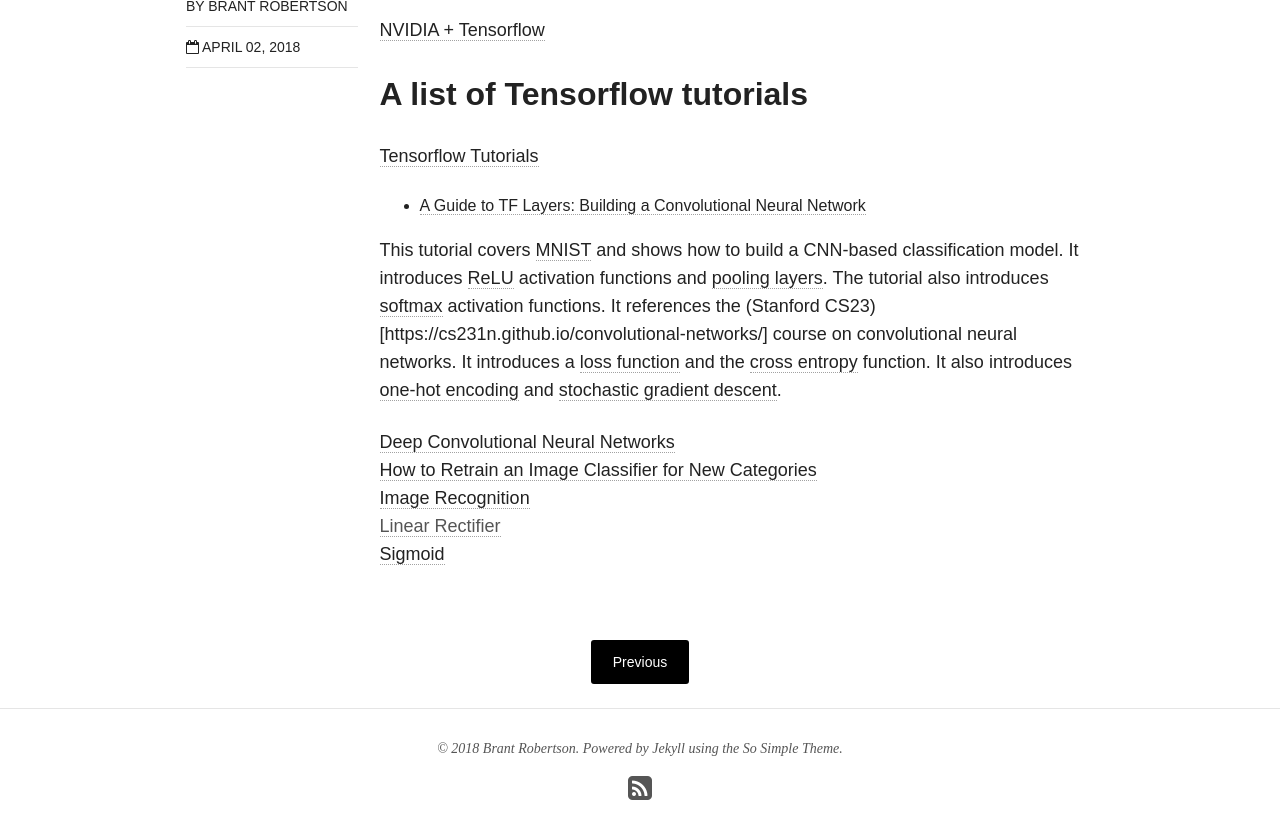
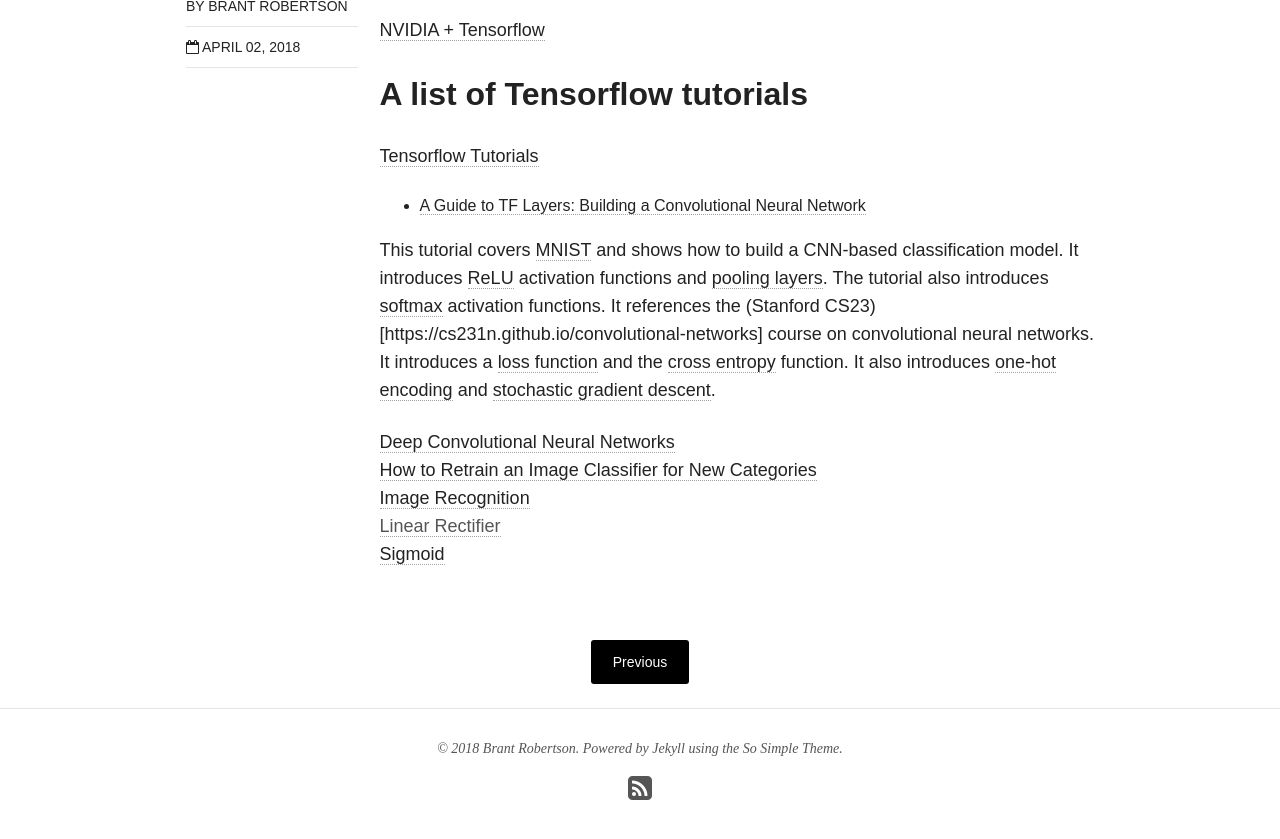
Before and after one commit to brantr/brantr.github.io, a Jekyll site: the page built from _posts/blog/2018-04-02-tensorflow.md, in a window 1280 px wide and 900 px high, scrolled down 746 px. Shown: the top 839 px of the window. Built offline with Jekyll 4.4.1, drawn with Linux system fonts in a browser that asks for light colours; nearby versions of some CDN libraries.

Commit message:
Fixed minor html typo.

```diff
--- a/_posts/blog/2018-04-02-tensorflow.md
+++ b/_posts/blog/2018-04-02-tensorflow.md
@@ -18,7 +18,7 @@
 
 * [A Guide to TF Layers: Building a Convolutional Neural Network](https://www.tensorflow.org/tutorials/layers)
 
-This tutorial covers [MNIST](http://yann.lecun.com/exdb/mnist) and shows how to build a CNN-based classification model. It introduces [ReLU](https://en.wikipedia.org/wiki/Rectifier_(neural_networks)) activation functions and [pooling layers](https://en.wikipedia.org/wiki/Convolutional_neural_network#Pooling_layer). The tutorial also introduces [softmax](https://en.wikipedia.org/wiki/Softmax_function) activation functions. It references the (Stanford CS23)[https://cs231n.github.io/convolutional-networks/] course on convolutional neural networks. It introduces a [loss function](https://en.wikipedia.org/wiki/Loss_function) and the [cross entropy](https://en.wikipedia.org/wiki/Cross_entropy) function. It also introduces [one-hot encoding](https://www.quora.com/What-is-one-hot-encoding-and-when-is-it-used-in-data-science) and [stochastic gradient descent](https://en.wikipedia.org/wiki/Stochastic_gradient_descent).
+This tutorial covers [MNIST](http://yann.lecun.com/exdb/mnist) and shows how to build a CNN-based classification model. It introduces [ReLU](https://en.wikipedia.org/wiki/Rectifier_(neural_networks)) activation functions and [pooling layers](https://en.wikipedia.org/wiki/Convolutional_neural_network#Pooling_layer). The tutorial also introduces [softmax](https://en.wikipedia.org/wiki/Softmax_function) activation functions. It references the (Stanford CS23)[https://cs231n.github.io/convolutional-networks] course on convolutional neural networks. It introduces a [loss function](https://en.wikipedia.org/wiki/Loss_function) and the [cross entropy](https://en.wikipedia.org/wiki/Cross_entropy) function. It also introduces [one-hot encoding](https://www.quora.com/What-is-one-hot-encoding-and-when-is-it-used-in-data-science) and [stochastic gradient descent](https://en.wikipedia.org/wiki/Stochastic_gradient_descent).
 
 [Deep Convolutional Neural Networks](https://www.tensorflow.org/tutorials/deep_cnn)
 [How to Retrain an Image Classifier for New Categories](https://www.tensorflow.org/tutorials/image_retraining)
```
